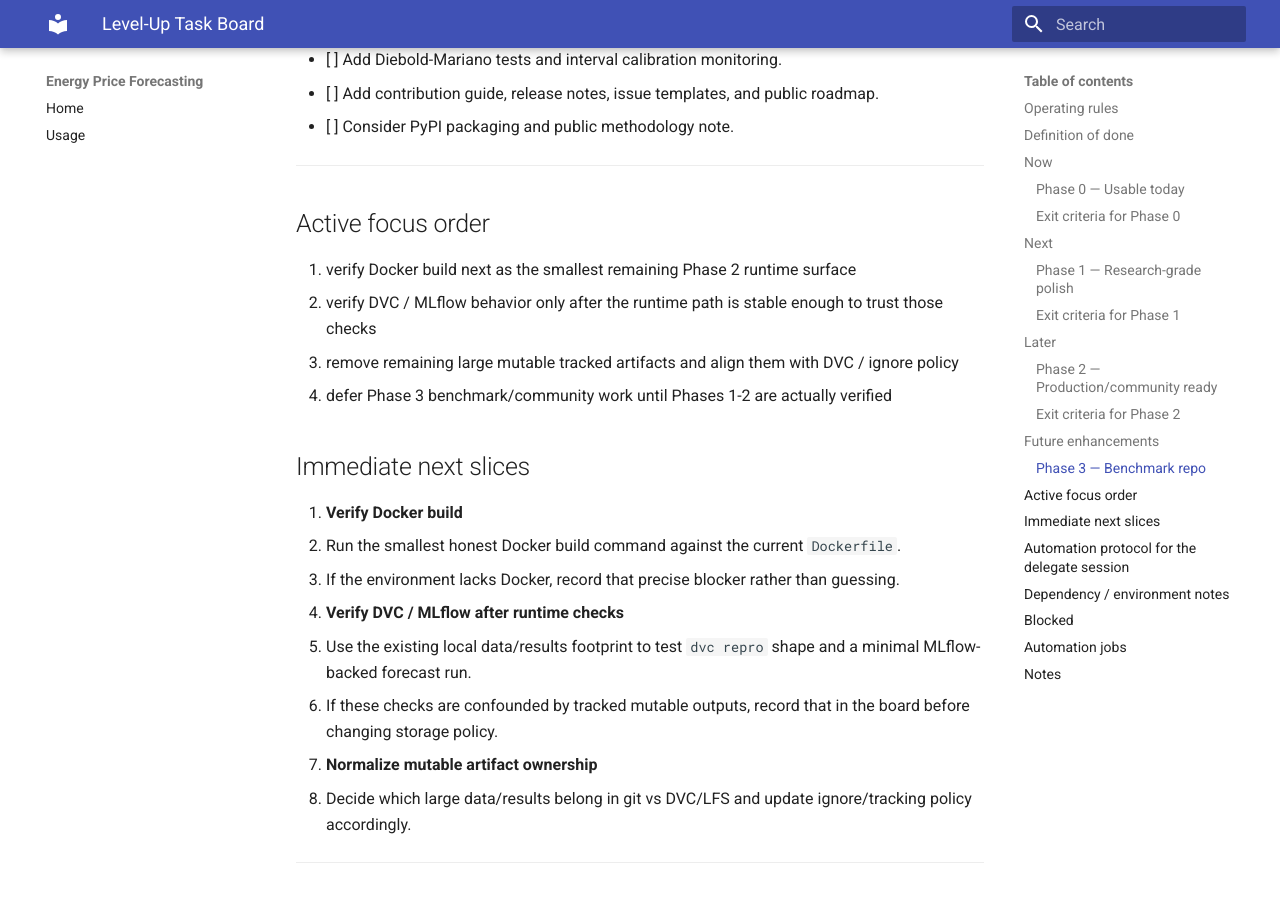
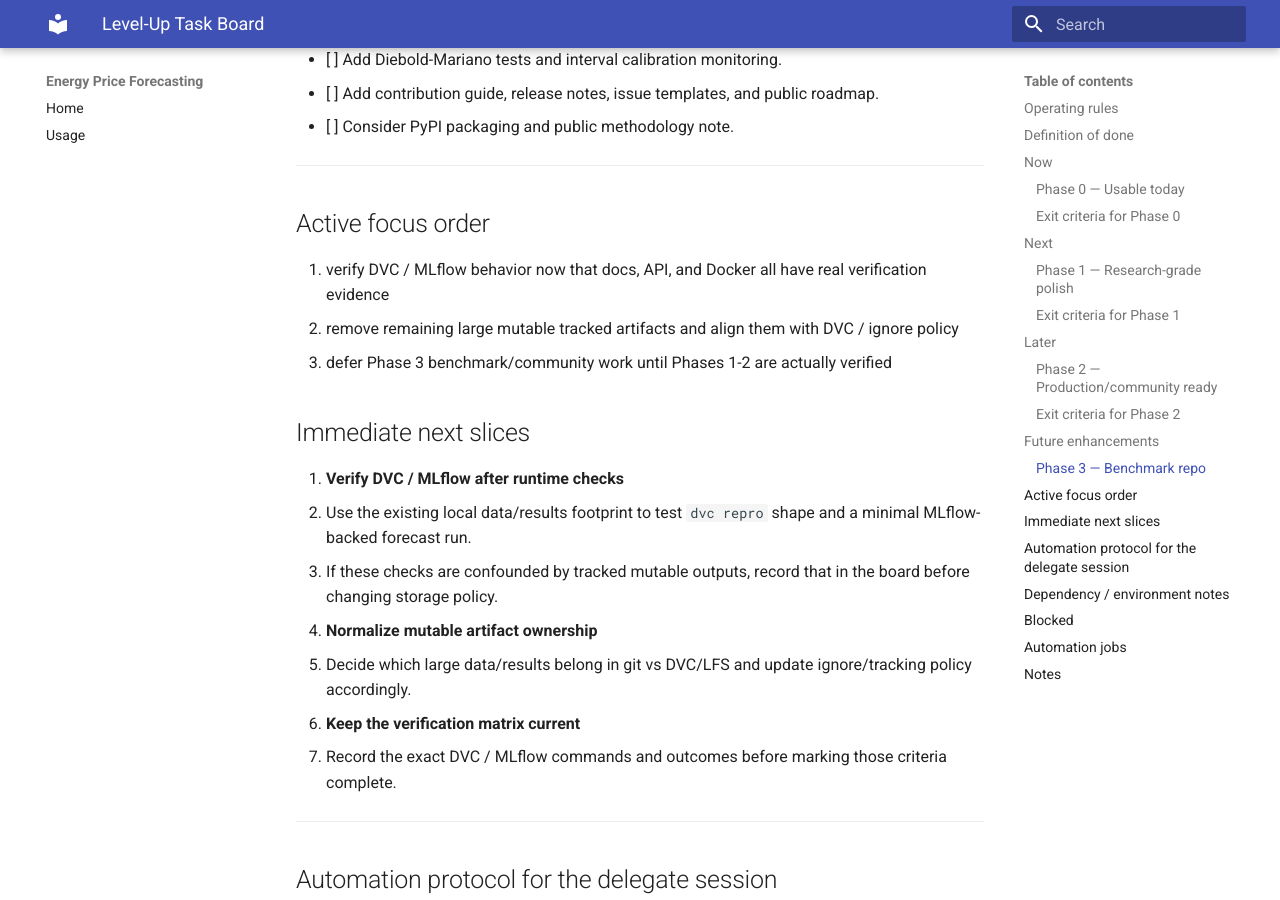
Before and after one commit to Gitty-Gat/Energy-Price-Forecasting, an MkDocs documentation site: the page built from docs/project-plan/LEVEL_UP_TASK_BOARD.md, in a window 1280 px wide and 900 px high, scrolled down 3569 px. Built offline with MkDocs 1.6.1 and Material for MkDocs 9.7.7, drawn with Linux system fonts in a browser that asks for light colours; some of the changed text lies outside the part shown.

Commit message:
docs: record verified docker build

```diff
--- a/docs/project-plan/LEVEL_UP_TASK_BOARD.md
+++ b/docs/project-plan/LEVEL_UP_TASK_BOARD.md
@@ -94,7 +94,7 @@
 ### Exit criteria for Phase 2
 - [ ] `dvc repro` works.
 - [ ] CI is green.
-- [ ] Docker build succeeds.
+- [x] Docker build succeeds.
 - [ ] MLflow run logging works.
 - [x] docs site builds.
 - [x] API boots locally.
@@ -114,21 +114,19 @@
 
 ## Active focus order
 
-1. verify Docker build next as the smallest remaining Phase 2 runtime surface
-2. verify DVC / MLflow behavior only after the runtime path is stable enough to trust those checks
-3. remove remaining large mutable tracked artifacts and align them with DVC / ignore policy
-4. defer Phase 3 benchmark/community work until Phases 1-2 are actually verified
+1. verify DVC / MLflow behavior now that docs, API, and Docker all have real verification evidence
+2. remove remaining large mutable tracked artifacts and align them with DVC / ignore policy
+3. defer Phase 3 benchmark/community work until Phases 1-2 are actually verified
 
 ## Immediate next slices
 
-1. **Verify Docker build**
-   - Run the smallest honest Docker build command against the current `Dockerfile`.
-   - If the environment lacks Docker, record that precise blocker rather than guessing.
-2. **Verify DVC / MLflow after runtime checks**
+1. **Verify DVC / MLflow after runtime checks**
    - Use the existing local data/results footprint to test `dvc repro` shape and a minimal MLflow-backed forecast run.
    - If these checks are confounded by tracked mutable outputs, record that in the board before changing storage policy.
-3. **Normalize mutable artifact ownership**
+2. **Normalize mutable artifact ownership**
    - Decide which large data/results belong in git vs DVC/LFS and update ignore/tracking policy accordingly.
+3. **Keep the verification matrix current**
+   - Record the exact DVC / MLflow commands and outcomes before marking those criteria complete.
 
 ---
 
@@ -160,6 +158,7 @@
 - `mkdocs build --strict` now succeeds in the repo-local `.venv`; the generated `site/` output is ignored in git.
 - API boot is now locally verified via a stdlib `unittest` that starts `uvicorn`, probes `/health` and `/forecast/run`, and terminates cleanly.
 - `fastapi.testclient` is not currently usable in this environment because `httpx` is not installed; local API verification therefore uses the `uvicorn` + stdlib HTTP path instead.
+- `docker build -t energy-price-forecasting:test .` now succeeds against the current `Dockerfile` in this environment.
 - The repository currently contains real `data/raw`, `data/processed`, and `results/` contents, so `dvc repro` and storage-policy work are likely feasible but entangled with tracked mutable artifacts.
 - `pytest` is still not available on the bare system interpreter, so CI remains the authoritative `pytest` runner while constrained local automation can use the `unittest` fallback.
 - GitHub SSH push credentials are not configured in this environment, so local commits may accumulate without a successful push.
```
Also changed, not shown: docs/project-plan/CHAIRMAN_STANDUP_PLAN_2026-04-08.md (+4 -4 lines), docs/project-plan/VERIFICATION_MATRIX.md (+1 -1 lines).
